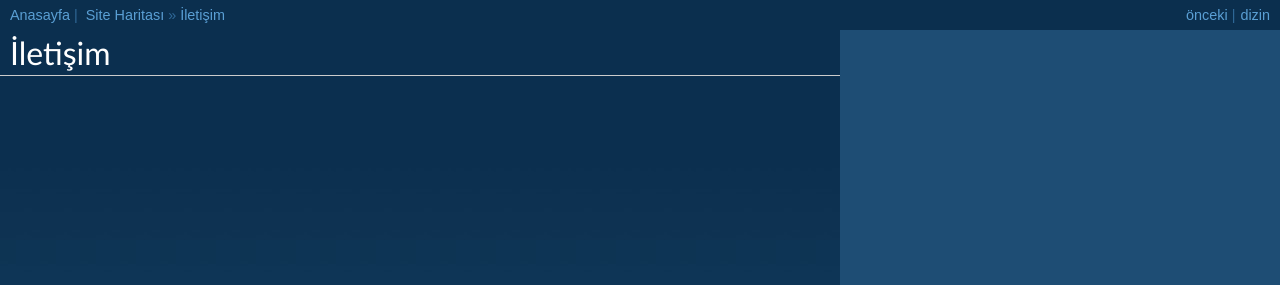
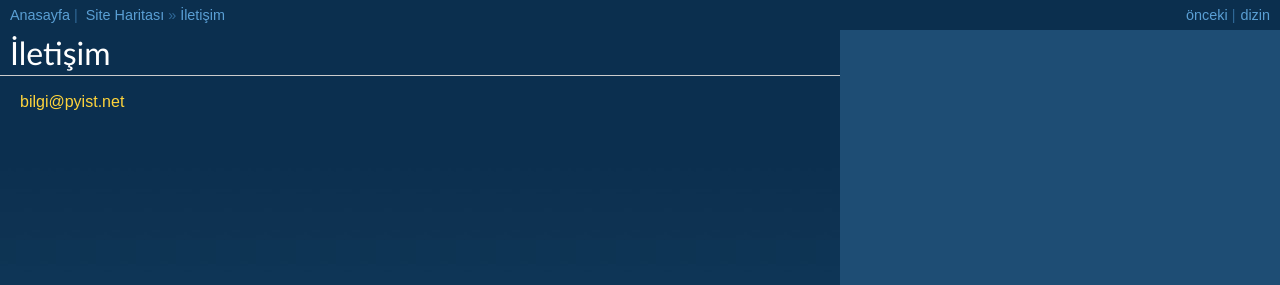
Before and after one commit to mengu/pyist.net, a Sphinx documentation site: the page built from source/contact.rst, in a window 1280 px wide. Shown: the top 285 px of the page. Built offline with Sphinx 7.4.7, drawn with Linux system fonts in a browser that asks for light colours; formulas are drawn with MathJax 3.

Commit message:
Index page should display contact e-mail

```diff
--- a/source/_templates/index.html
+++ b/source/_templates/index.html
@@ -6,4 +6,6 @@
 
 <div align="center" class="align-center"><img src="_images/logo.png" class="align-center" alt="_images/logo.png"></div>
 
+<div align="center" class="align-center"><a href="mailto:bilgi@pyist.net">bilgi@pyist.net</a></div>
+
 {% endblock %}
--- a/source/contact.rst
+++ b/source/contact.rst
@@ -1,2 +1,4 @@
 İletişim
 ========
+
+bilgi@pyist.net
```
